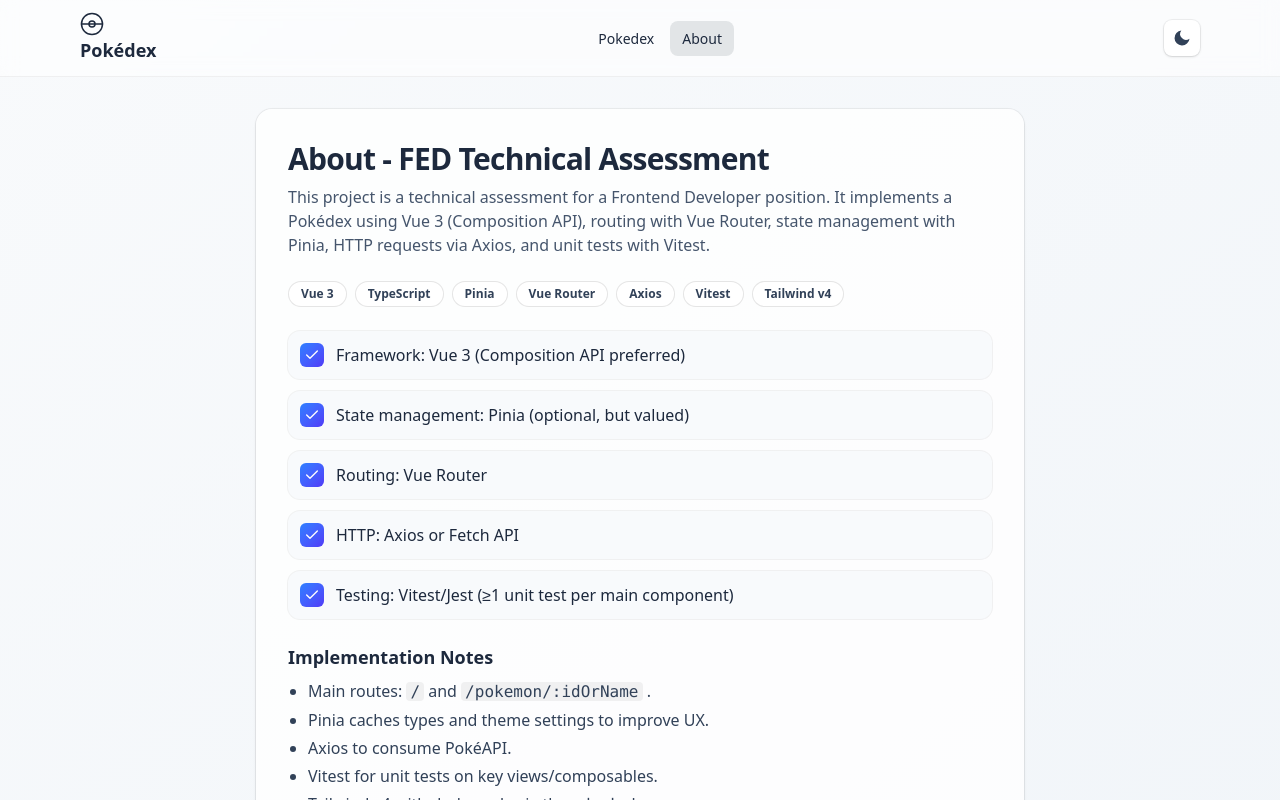
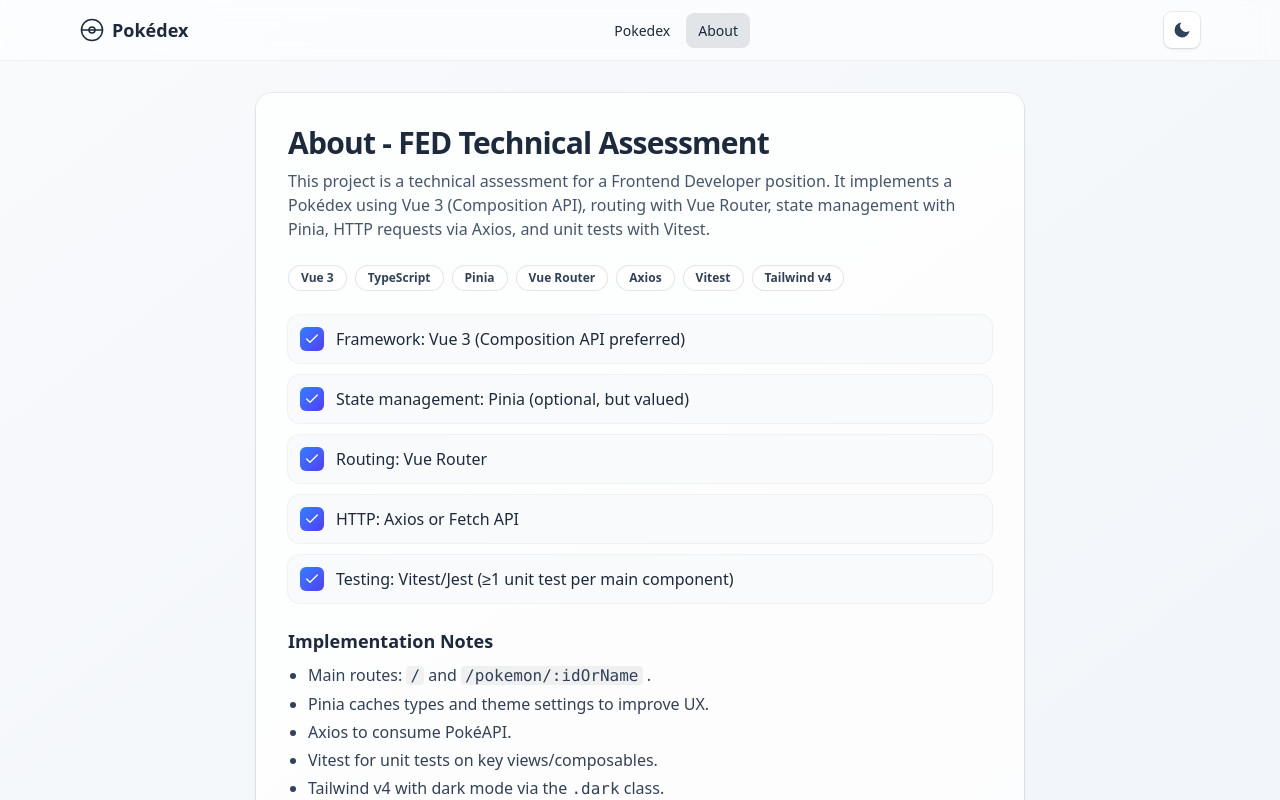
Before and after one commit to luchoweb/pokedex-vue, a Vue app: page /about in a window 1280 px wide. Shown: the top 800 px of the page. Built offline with nearby package versions, Linux system fonts and the light colour scheme.

Commit message:
small typo fixed

```diff
--- a/src/components/Header.vue
+++ b/src/components/Header.vue
@@ -30,7 +30,7 @@
   >
     <div class="mx-auto max-w-6xl px-4 py-3 flex items-center justify-between">
       <RouterLink to="/" class="group inline-flex items-center gap-2">
-        <div lass="flex items-center gap-2 dark:text-white">
+        <div class="flex items-center gap-2 dark:text-white">
           <svg
             class="size-6"
             viewBox="0 0 64 64"
```
